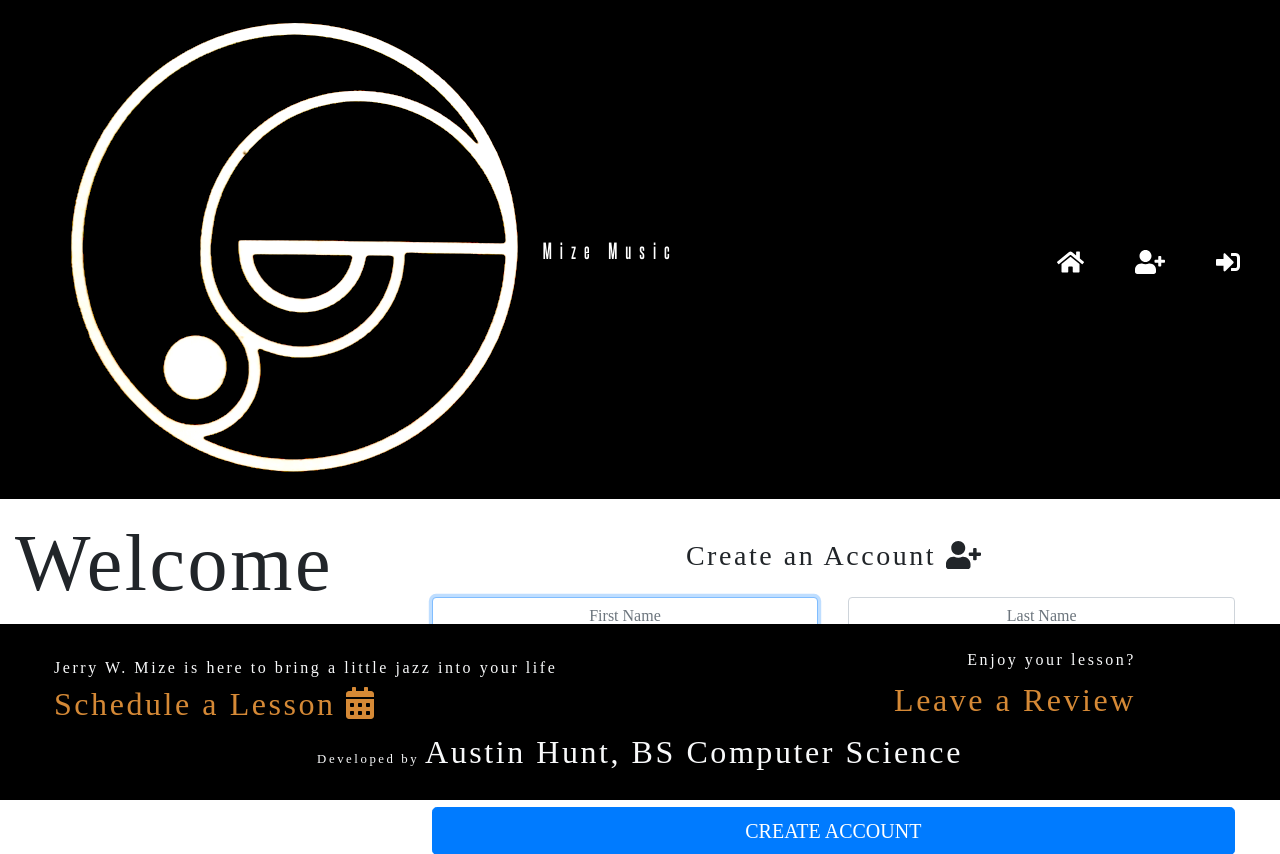
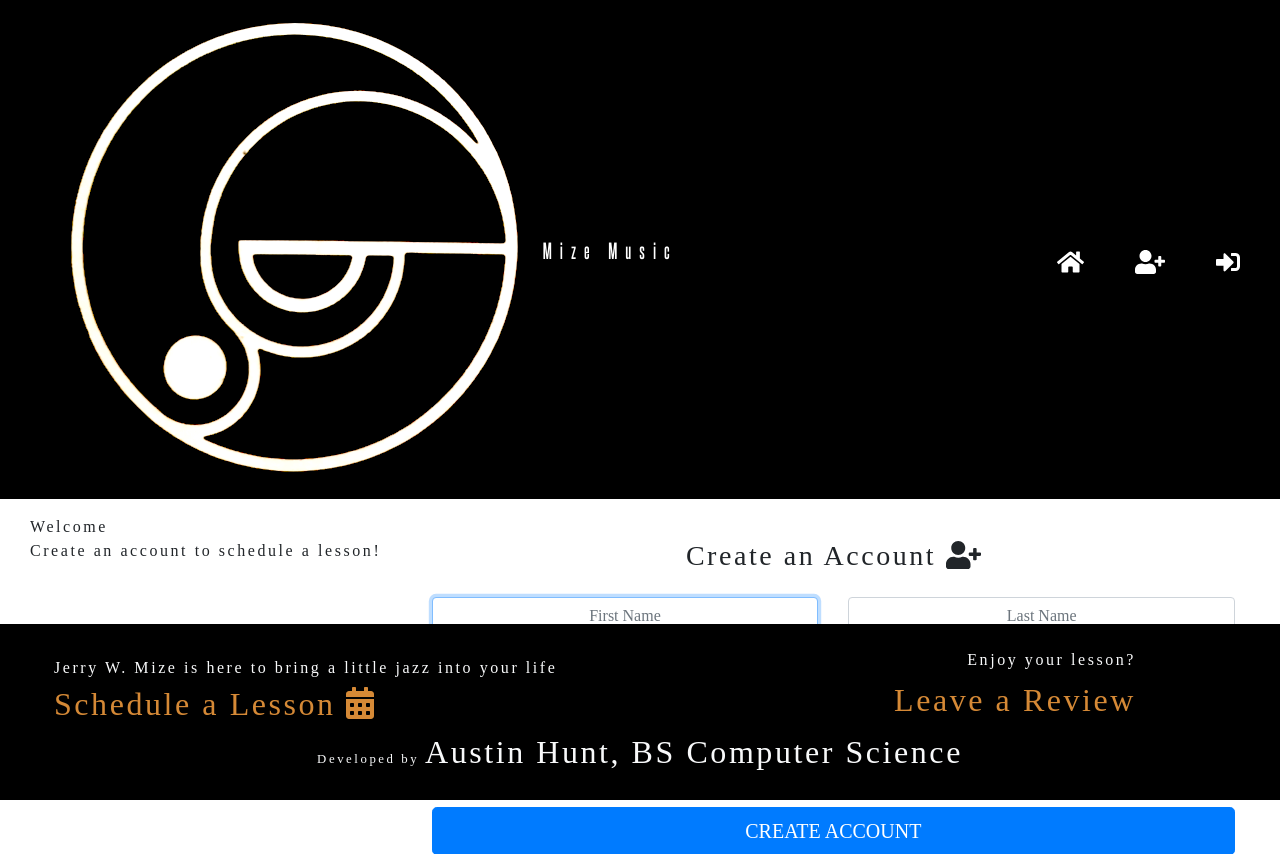
Before and after one commit to austinjhunt/mizemusic, a Django app: page /sign_up in a window 1280 px wide. Shown: the top 854 px of the page. Run offline with Django 3.2, Linux system fonts and the light colour scheme; data comes from the database, SQL or seed files in the repository; style sheets or scripts are compiled from the project's sources; some libraries are stand-ins or nearby versions; some web fonts are replaced.

Commit message:
change sign up page

```diff
--- a/httpsrv/templates/sign_up.html
+++ b/httpsrv/templates/sign_up.html
@@ -3,8 +3,8 @@
 
 <div class="row col-12">
         <div class="col-md-4 mt-3">
-            <h1 class="font-5">Welcome</h1>
-            <p class="font-2">Create an account to schedule a lesson!</p>
+            <div class="col-md-12">Welcome</div>
+            <div class="col-md-12">Create an account to schedule a lesson!</div>
         </div>
         <div class="col-md-8 mt-3 text-center">
             <h3 class="m-4">Create an Account <i class="fa fa-user-plus"></i></h3>
```
Also changed, not shown: httpsrv/templates/index.html (+4 -4 lines).
